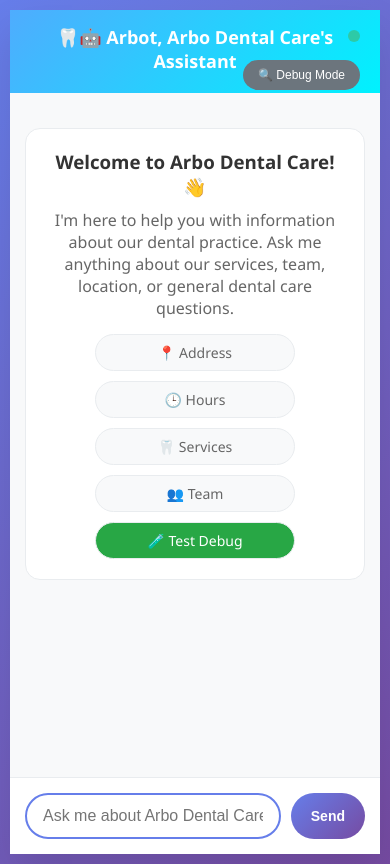
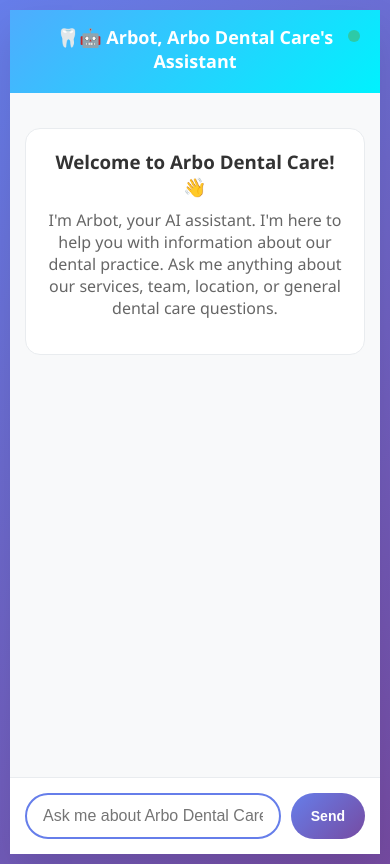
Before and after one commit to cw2yuen/arbot_demo, a website: page public/index.html in a window 390 px wide. Drawn offline with Linux system fonts and the light colour scheme.

Commit message:
Clean up UI for production deployment
- Hide debug elements by default for clean professional appearance
- Show debug features only when ?debug=true is in URL
- Hide debug mode toggle, quick question buttons, and test debug button
- Add URL parameter detection for debug mode
- Improve welcome message with Arbot introduction
- Maintain full functionality while presenting clean interface to users

```diff
--- a/public/index.html
+++ b/public/index.html
@@ -74,6 +74,7 @@
             font-size: 12px;
             cursor: pointer;
             transition: background 0.3s ease;
+            display: none; /* Hidden by default */
         }
 
         .debug-mode-toggle:hover {
@@ -82,6 +83,19 @@
 
         .debug-mode-toggle.active {
             background: #28a745;
+        }
+
+        /* Show debug elements only when debug mode is enabled */
+        .debug-mode .debug-mode-toggle {
+            display: block;
+        }
+
+        .debug-mode .quick-question.debug-only {
+            display: block;
+        }
+
+        .quick-question.debug-only {
+            display: none;
         }
 
         @keyframes pulse {
@@ -357,13 +371,13 @@
         <div class="chat-messages" id="chatMessages">
             <div class="welcome-message">
                 <h3>Welcome to Arbo Dental Care! 👋</h3>
-                <p>I'm here to help you with information about our dental practice. Ask me anything about our services, team, location, or general dental care questions.</p>
+                <p>I'm Arbot, your AI assistant. I'm here to help you with information about our dental practice. Ask me anything about our services, team, location, or general dental care questions.</p>
                 <div class="quick-questions">
-                    <div class="quick-question" onclick="askQuestion('What is the address of Arbo Dental Care?')">📍 Address</div>
-                    <div class="quick-question" onclick="askQuestion('What are your office hours?')">🕒 Hours</div>
-                    <div class="quick-question" onclick="askQuestion('What services do you provide?')">🦷 Services</div>
-                    <div class="quick-question" onclick="askQuestion('Who are the team members?')">👥 Team</div>
-                    <div class="quick-question" onclick="testDebugEndpoint()" style="background: #28a745; color: white;">🧪 Test Debug</div>
+                    <div class="quick-question debug-only" onclick="askQuestion('What is the address of Arbo Dental Care?')">📍 Address</div>
+                    <div class="quick-question debug-only" onclick="askQuestion('What are your office hours?')">🕒 Hours</div>
+                    <div class="quick-question debug-only" onclick="askQuestion('What services do you provide?')">🦷 Services</div>
+                    <div class="quick-question debug-only" onclick="askQuestion('Who are the team members?')">👥 Team</div>
+                    <div class="quick-question debug-only" onclick="testDebugEndpoint()" style="background: #28a745; color: white;">🧪 Test Debug</div>
                 </div>
             </div>
         </div>
@@ -390,8 +404,20 @@
         const typingIndicator = document.getElementById('typingIndicator');
         const debugModeToggle = document.getElementById('debugModeToggle');
 
-        // Debug mode state
+        // Debug mode state - check URL parameter
         let debugMode = false;
+
+        // Check for debug parameter in URL
+        function checkDebugMode() {
+            const urlParams = new URLSearchParams(window.location.search);
+            debugMode = urlParams.get('debug') === 'true';
+
+            if (debugMode) {
+                document.body.classList.add('debug-mode');
+                debugModeToggle.classList.add('active');
+                debugModeToggle.textContent = '🔍 Debug ON';
+            }
+        }
 
         // Add message to chat
         function addMessage(content, isUser = false, confidence = null, sources = [], debugInfo = null) {
@@ -558,9 +584,11 @@
         debugModeToggle.addEventListener('click', () => {
             debugMode = !debugMode;
             if (debugMode) {
+                document.body.classList.add('debug-mode');
                 debugModeToggle.classList.add('active');
                 debugModeToggle.textContent = '🔍 Debug ON';
             } else {
+                document.body.classList.remove('debug-mode');
                 debugModeToggle.classList.remove('active');
                 debugModeToggle.textContent = '🔍 Debug Mode';
             }
@@ -568,6 +596,7 @@
 
         // Auto-focus input on load
         window.addEventListener('load', () => {
+            checkDebugMode(); // Check for debug mode on page load
             chatInput.focus();
         });
     </script>
```
